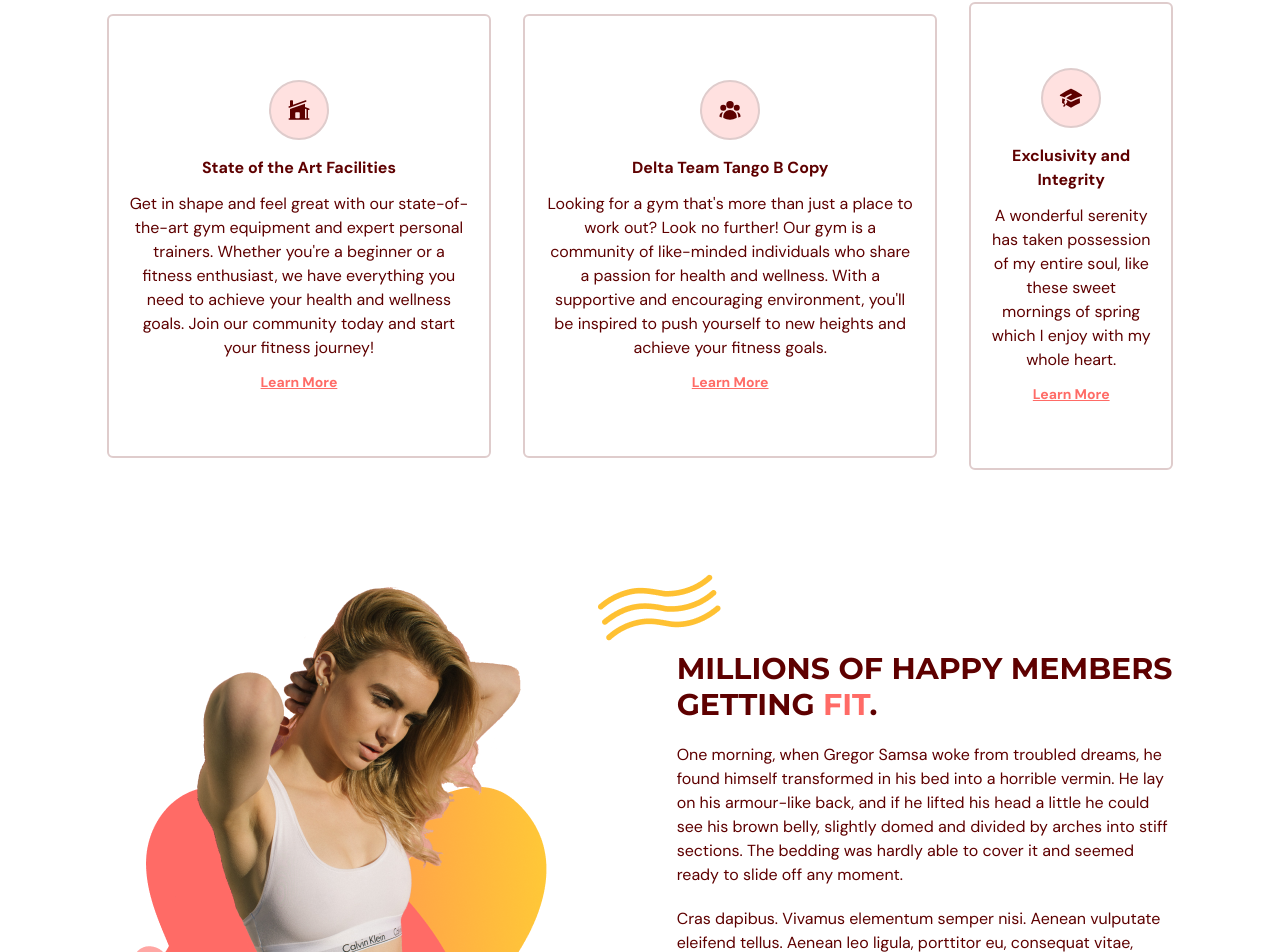
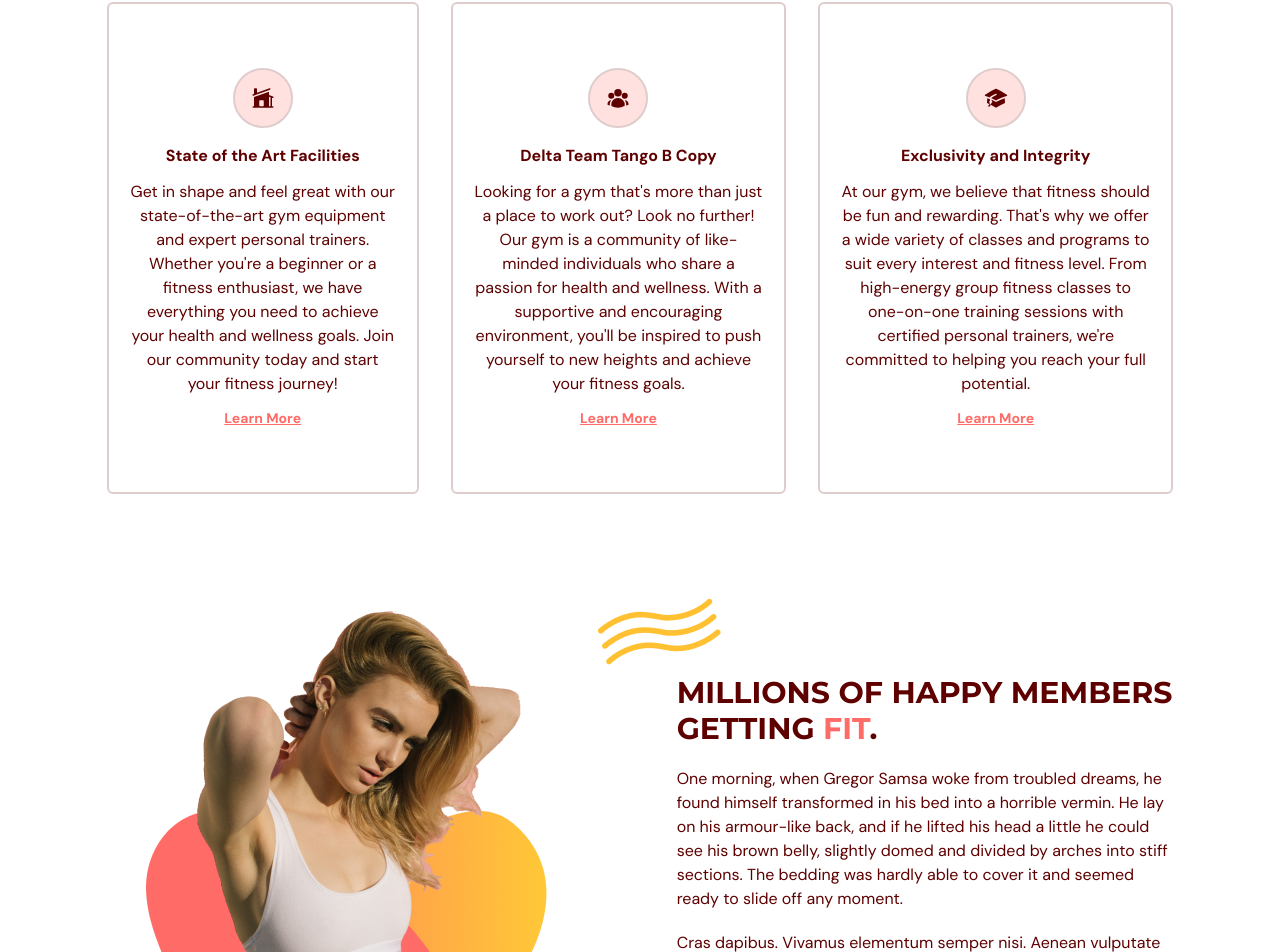
Before and after one commit to Timmotal/mogymn, a React (Vite) app: page / in a window 1280 px wide. Shown: the part 1034-1986 px from the top of the page. Built offline with nearby package versions, Linux system fonts and the light colour scheme.

Commit message:
and now the third text

```diff
--- a/src/scenes/benefits/index.tsx
+++ b/src/scenes/benefits/index.tsx
@@ -32,7 +32,7 @@ const benefits: Array<BenefitType> = [
     {
         icon: <AcademicCapIcon className="h-6 w-6" />,
         title: "Exclusivity and Integrity",
-        description: "A wonderful serenity has taken possession of my entire soul, like these sweet mornings of spring which I enjoy with my whole heart.",
+        description: "At our gym, we believe that fitness should be fun and rewarding. That's why we offer a wide variety of classes and programs to suit every interest and fitness level. From high-energy group fitness classes to one-on-one training sessions with certified personal trainers, we're committed to helping you reach your full potential.",
     },
 ]
 
```
